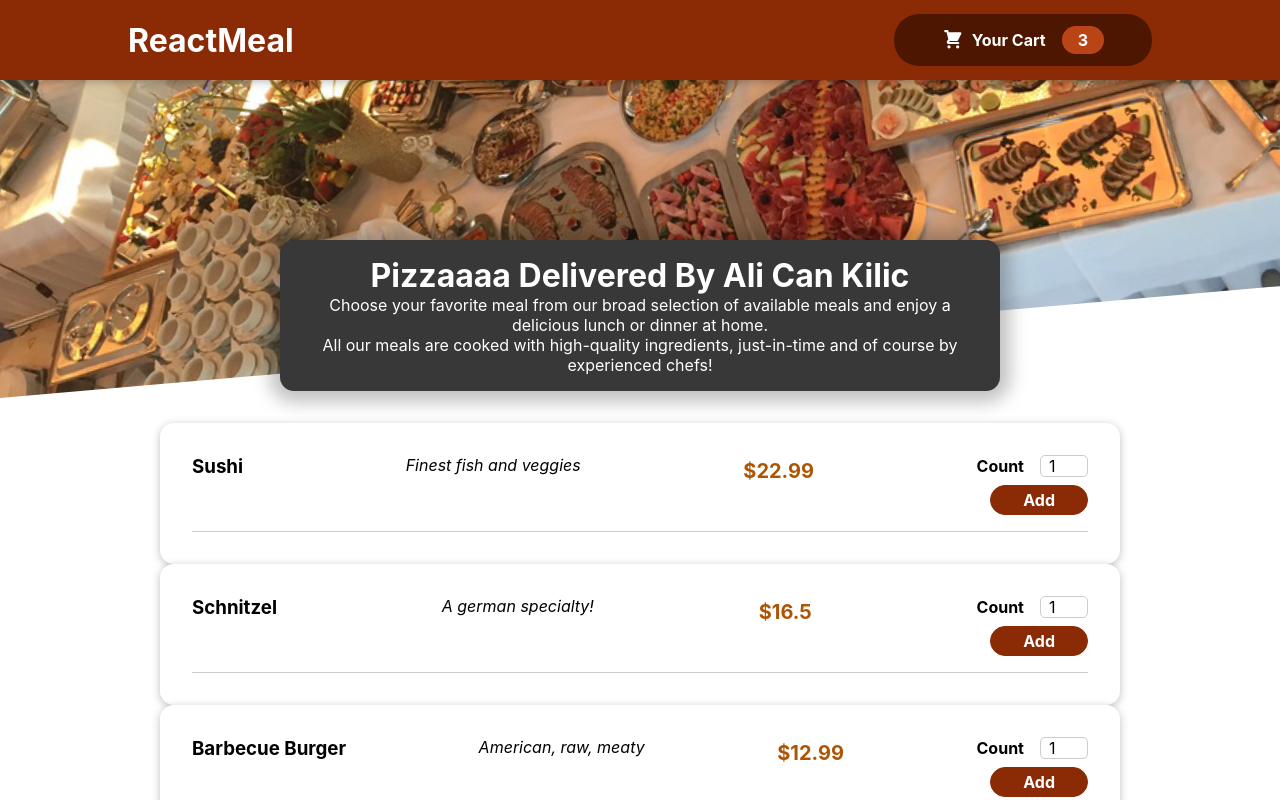
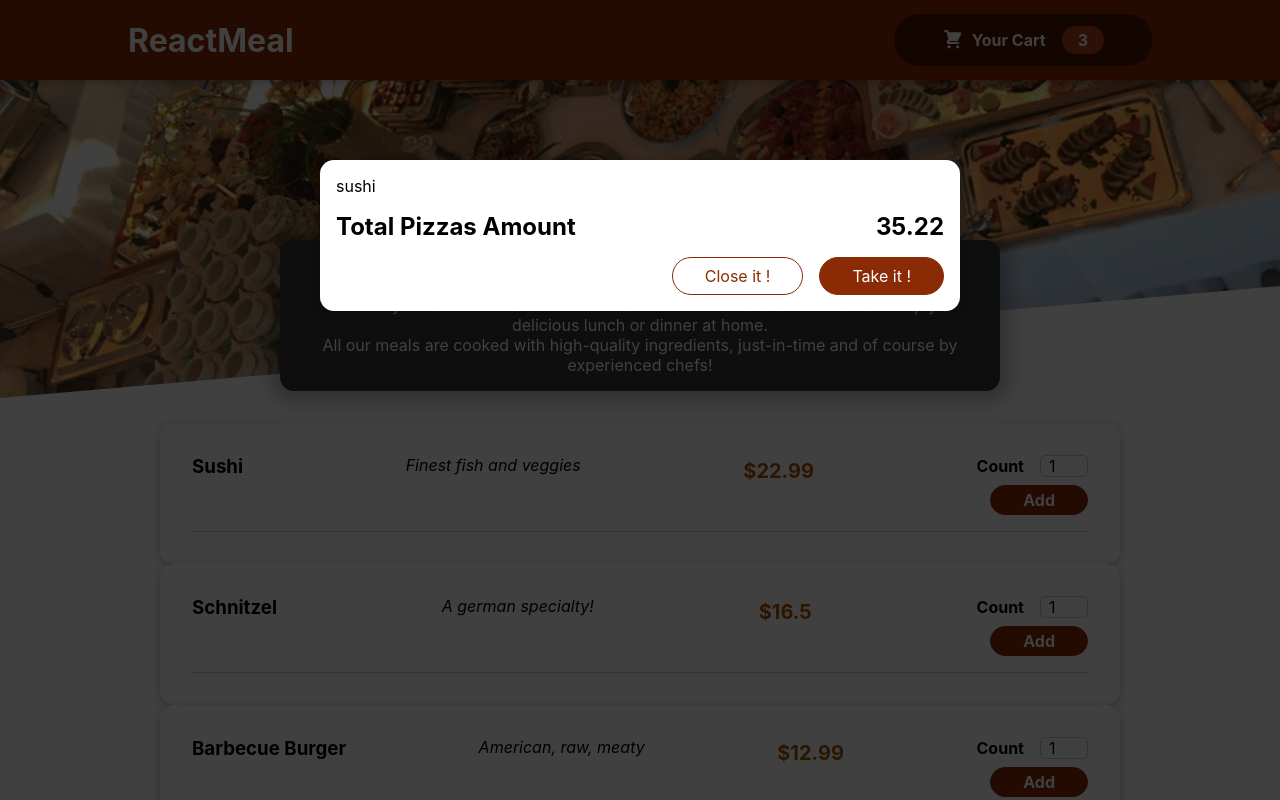
Before and after one commit to alicankilic/ReactPizza, a React (Create React App) app: page / in a window 1280 px wide. Shown: the top 800 px of the page. Built offline with nearby package versions, Linux system fonts and the light colour scheme.

Commit message:
Created A Modal

```diff
--- a/public/index.html
+++ b/public/index.html
@@ -28,6 +28,7 @@
   </head>
   <body>
     <noscript>You need to enable JavaScript to run this app.</noscript>
+    <div id="overlays"></div>
     <div id="root"></div>
     <!--
       This HTML file is a template.
--- a/src/App.js
+++ b/src/App.js
@@ -1,11 +1,14 @@
 import React, { Fragment } from "react";
 import Header from "./components/Layout/Header/Header";
 import Meals from "./components/Meals/Meals";
+import Cart from "./components/Layout/Header/Cart";
 import "./App.css";
+
 
 function App() {
   return (
-    <Fragment className="App.css">
+    <Fragment>
+      <Cart />
       <Header />
       <main>
         <Meals />
--- /dev/null
+++ b/src/components/Layout/Header/Cart.js
@@ -0,0 +1,29 @@
+import React from "react";
+import Styles from "./Cart.module.css";
+import Modal from "../../UserInterface/Modal";
+const Cart = (props) => {
+  const cartItemA = [{ id: "c1", name: "sushi", amount: 2, price: 12.99 }];
+  const cartItems = (
+    <ol className={Styles["cart-items"]}>
+      {cartItemA.map((item) => (
+        <li>{item.name}</li>
+      ))}
+    </ol>
+  );
+
+  return (
+    <Modal>
+      {cartItems}
+      <div className={Styles.total}>
+        <span>Total Pizzas Amount</span>
+        <span>35.22</span>
+      </div>
+      <div className={Styles.actions}>
+        <button className={Styles["button--alt"]}>Close it !</button>
+        <button className={Styles.button}>Take it !</button>
+      </div>
+    </Modal>
+  );
+};
+
+export default Cart;
--- /dev/null
+++ b/src/components/Layout/Header/Cart.module.css
@@ -0,0 +1,46 @@
+.cart-items {
+    list-style: none;
+    margin: 0;
+    padding: 0;
+    max-height: 20rem;
+    overflow: auto;
+  }
+
+  .total {
+    display: flex;
+    justify-content: space-between;
+    align-items: center;
+    font-weight: bold;
+    font-size: 1.5rem;
+    margin: 1rem 0;
+  }
+
+  .actions {
+    text-align: right;
+  }
+
+  .actions button {
+    font: inherit;
+    cursor: pointer;
+    background-color: transparent;
+    border: 1px solid #8a2b06;
+    padding: 0.5rem 2rem;
+    border-radius: 25px;
+    margin-left: 1rem;
+  }
+
+  .actions button:hover,
+  .actions button:active {
+    background-color: #5a1a01;
+    border-color: #5a1a01;
+    color: white;
+  }
+
+  .actions .button--alt {
+    color: #8a2b06;
+  }
+
+  .actions .button {
+    background-color: #8a2b06;
+    color: white;
+  }
--- /dev/null
+++ b/src/components/UserInterface/Modal.js
@@ -0,0 +1,31 @@
+import { Fragment } from 'react';
+import ReactDOM from 'react-dom';
+import styles from "./styles.module.css";
+
+const Backdrop = (props) => {
+  return <div className={styles.backdrop} />;
+};
+
+const ModalOverlay = (props) => {
+  return (
+    <div className={styles.modal}>
+      <div className={styles.content}>{props.children}</div>
+    </div>
+  );
+};
+
+const Target = document.getElementById("overlays");
+
+const Modal = (props) => {
+  return (
+    <Fragment>
+      {ReactDOM.createPortal(<Backdrop />, Target)}
+      {ReactDOM.createPortal(
+        <ModalOverlay>{props.children}</ModalOverlay>,
+        Target
+      )}
+    </Fragment>
+  );
+};
+
+export default Modal;
--- /dev/null
+++ b/src/components/UserInterface/styles.module.css
@@ -0,0 +1,40 @@
+.backdrop {
+    position: fixed;
+    top: 0;
+    left: 0;
+    width: 100%;
+    height: 100vh;
+    z-index: 20;
+    background-color: rgba(0, 0, 0, 0.75);
+  }
+
+  .modal {
+    position: fixed;
+    top: 20vh;
+    left: 5%;
+    width: 90%;
+    background-color: white;
+    padding: 1rem;
+    border-radius: 14px;
+    box-shadow: 0 2px 8px rgba(0, 0, 0, 0.25);
+    z-index: 30;
+    animation: slide-down 300ms ease-out forwards;
+  }
+
+  @media (min-width: 768px) {
+    .modal {
+      width: 40rem;
+      left: calc(50% - 20rem);
+    }
+  }
+
+  @keyframes slide-down {
+    from {
+      opacity: 0;
+      transform: translateY(-3rem);
+    }
+    to {
+      opacity: 1;
+      transform: translateY(0);
+    }
+  }
```
